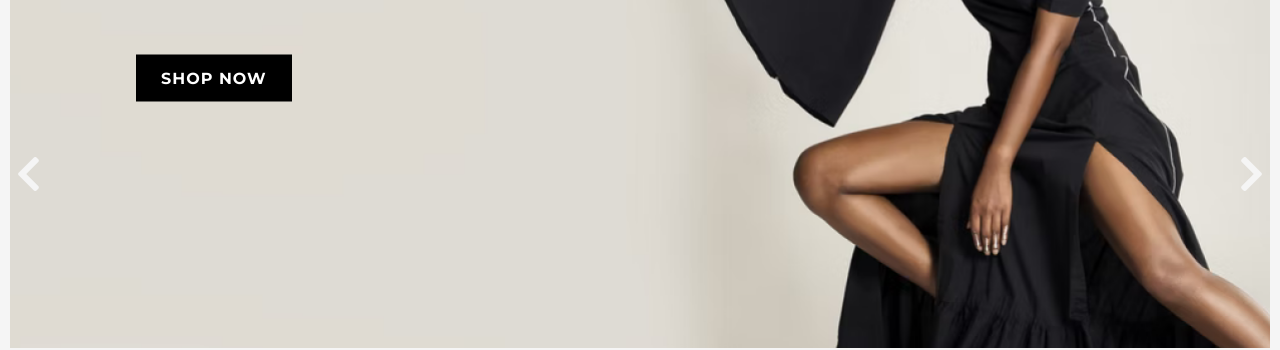
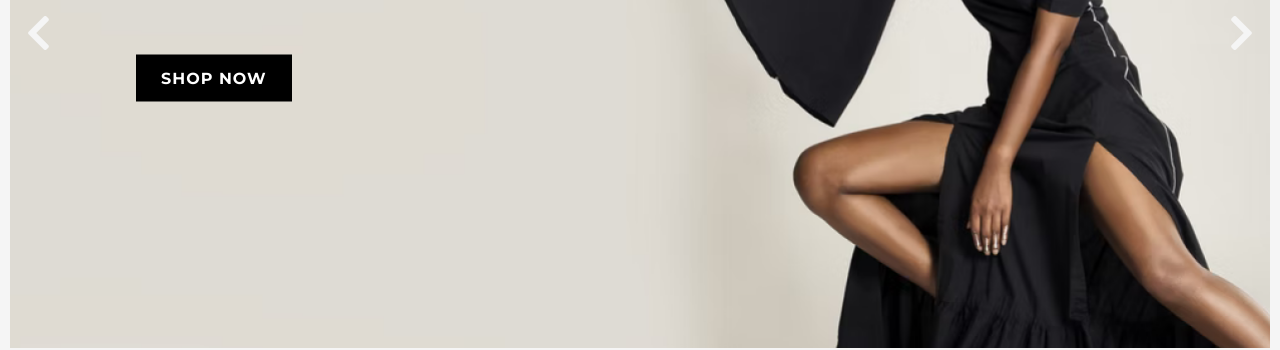
Before and after one commit to shipatulhasan/avi, a plain HTML site: page index.html in a window 1280 px wide. Shown: the part 466-816 px from the top of the page. Drawn offline with Linux system fonts and the light colour scheme.

Commit message:
slider update

```diff
--- a/index.html
+++ b/index.html
@@ -146,9 +146,10 @@
                             </div>
                         </div>
                     </div>
+                    <div class="next-btn"><i class="fas fa-chevron-right"></i></div>
                     </div>
 
-                    <div class="next-btn"><i class="fas fa-chevron-right"></i></div>
+
 
                 <div class="navigation-dots"></div>
             </div>
--- a/styles/style.css
+++ b/styles/style.css
@@ -138,6 +138,7 @@ nav li a{
 .slide-wrapper {
     margin: 20px 0 0;
     overflow: hidden;
+    position: relative;
 }
 
 .slides-container {
@@ -185,7 +186,7 @@ nav li a{
   padding: 16px;
   position: absolute;
   color: whitesmoke;
-    top: 80%;
+  top: 50%;
   transform: translateY(-50%);
   font-size: 40px;
   font-weight: 400;
```
Lines whose indentation alone changed are shown as unchanged.
